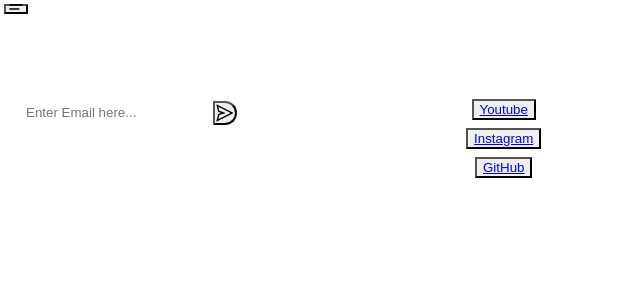
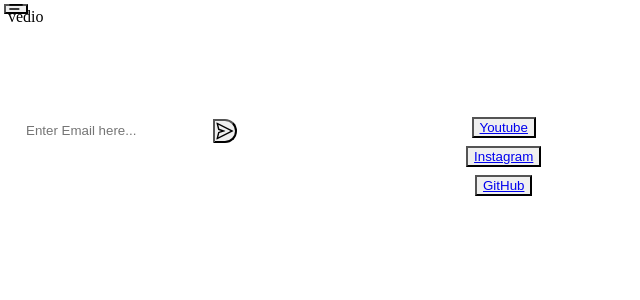
Before and after one commit to saifkhan9124/Second-App, a React (Create React App) app: page /Video in a window 1280 px wide. Shown: the top 300 px of the page, without its empty margins (0-640 px from the left). Built offline with nearby package versions, Linux system fonts and the light colour scheme; the HTML template or start-up script is replaced by a standard one.

Commit message:
Second commit

```diff
--- a/src/App.js
+++ b/src/App.js
@@ -1,6 +1,7 @@
 import { BrowserRouter as Router, Routes, Route } from 'react-router-dom';
 import Header from './components/Header';
 import Home from './components/Home';
+import Video from './components/Video';
 import Footer from './components/Footer';
 
 function App() {
@@ -9,6 +10,7 @@ function App() {
       <Header />
       <Routes>
         <Route path="/" element={<Home />} />
+        <Route path="/Video" element={<Video />} />
       </Routes>
       <Footer />
     </Router>
--- a/src/ColorModeSwitcher.js
+++ b/src/ColorModeSwitcher.js
@@ -14,6 +14,7 @@ export const ColorModeSwitcher = props => {
       pos={'fixed'}
       top={'4'}
       right={'4'}
+      zIndex={'overlay'}
       onClick={toggleColorMode}
       icon={<SwitchIcon />}
       {...props}
--- a/src/components/Header.jsx
+++ b/src/components/Header.jsx
@@ -30,6 +30,7 @@ const Header = () => {
         h={'10'}
         borderRadius={'full'}
         onClick={onOpen}
+        zIndex={'overlay'}
       >
         <BiMenuAltLeft size={'20'} />
       </Button>
--- /dev/null
+++ b/src/components/Video.jsx
@@ -0,0 +1,7 @@
+import React from 'react';
+
+const Video = () => {
+  return <div>vedio</div>;
+};
+
+export default Video;
```
